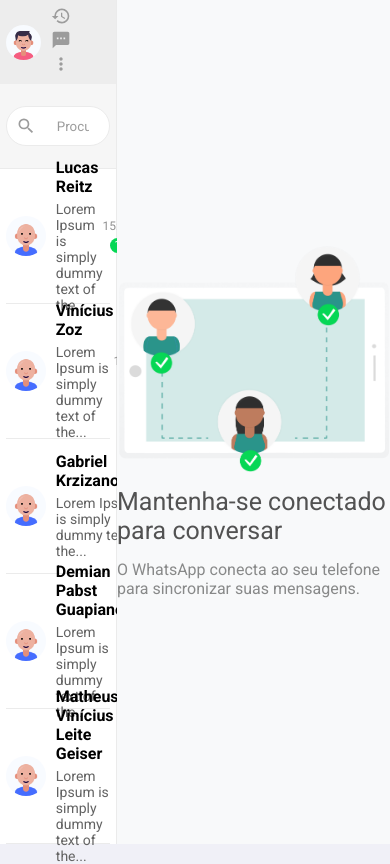
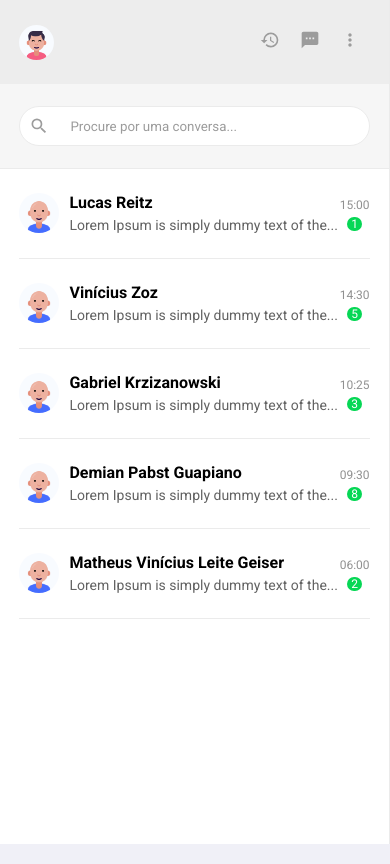
Before and after one commit to Guapiano/whatsweb_recreation, a React (Create React App) app: page / in a window 390 px wide. Built offline with nearby package versions, Linux system fonts and the light colour scheme.

Commit message:
Adicionando um pouco de responsividade.

```diff
--- a/src/components/WhatsMessages/WhatsMessagesStyle.ts
+++ b/src/components/WhatsMessages/WhatsMessagesStyle.ts
@@ -1,7 +1,7 @@
 import styled from 'styled-components';
 
 export const Container = styled.div`
-    height: 20%;
+    height: 90px;
     width: 100%;
     display: flex;
     align-items: center;
@@ -46,12 +46,54 @@
     display: flex;
     align-items: center;
     flex-direction: column;
+    @media(max-width: 1310px){
+        height: 40px;
+    }
+
+    @media(max-width: 1220px){
+        height: 40px;
+    }
+
+    @media(max-width: 960px){
+        height: 40px;
+    }
+
+    @media(max-width: 420px){
+        height: 30px;
+    }
+
+    @media(max-width: 380px){
+        height: 40px;
+    }
+
+    @media(max-width: 325px){
+        height: 55px;
+    }
 `;
 
 export const Hour = styled.p`
     color: #909090;
     font-size: 12px;
     margin-bottom: 5px;
+    @media(max-width: 1310px){
+        display: none;
+    }
+
+    @media(max-width: 1220px){
+        display: flex;
+    }
+
+    @media(max-width: 420px){
+        display: flex;
+    }
+
+    @media(max-width: 380px){
+        display: none;
+    }
+
+    @media(max-width: 325px){
+        display: none;
+    }
 `;
 
 export const Badge = styled.div`
--- a/src/components/WhatsMessagesContainer/WhatsMessagesContainer.tsx
+++ b/src/components/WhatsMessagesContainer/WhatsMessagesContainer.tsx
@@ -10,7 +10,8 @@
                 <WhatsMessages name="Vinícius Zoz" message="Lorem Ipsum is simply dummy text of the..." hourMessage="14:30" badgeMessages={5}></WhatsMessages>
                 <WhatsMessages name="Gabriel Krzizanowski" message="Lorem Ipsum is simply dummy text of the..." hourMessage="10:25" badgeMessages={3}></WhatsMessages>
                 <WhatsMessages name="Demian Pabst Guapiano" message="Lorem Ipsum is simply dummy text of the..." hourMessage="09:30" badgeMessages={8}></WhatsMessages>
-                <WhatsMessages name="Matheus Vinícius Leite Geiser" message="Lorem Ipsum is simply dummy text of the..." hourMessage="08:00" badgeMessages={2}></WhatsMessages>
+                <WhatsMessages name="Matheus Vinícius Leite Geiser" message="Lorem Ipsum is simply dummy text of the..." hourMessage="06:00" badgeMessages={2}></WhatsMessages>
+
             </MessagesContents>
         </MessagesContainer>
     )
--- a/src/homepage/HomePageStyles.ts
+++ b/src/homepage/HomePageStyles.ts
@@ -13,10 +13,26 @@
     border-color: #ebebeb;
     background-color: #fff;
     border-width: 0px 1px 0px 0px;
+
+    @media(max-width: 1240px){
+        width: 100%;
+    }
+
+    @media(max-width: 380px){
+        width: 100%;
+    }
 `;
 
 export const RightSide = styled.div`
     width: 70%;
     height: 100%;
     background-color: #f8f9fa;
+
+    @media(max-width: 1240px){
+        display: none
+    }
+
+    @media(max-width: 380px){
+        display: none;
+    }
 `;
```
